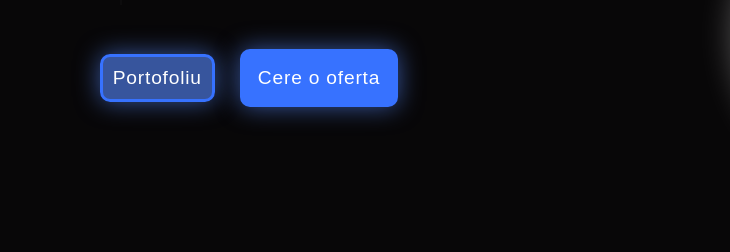
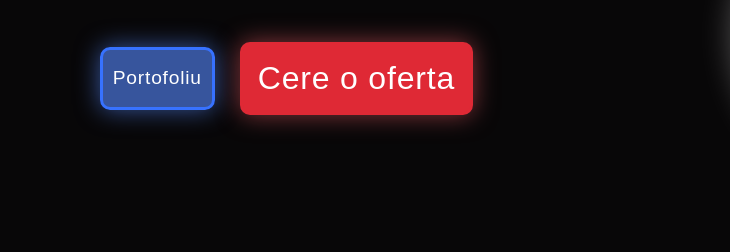
Before and after one commit to ItsWaferz/portofolio, a plain HTML site: page index.html in a window 1280 px wide. In both pictures the pointer is over the button "Cere o oferta". Shown: the part 364-616 px from the top of the page, 0-730 px from the left. Drawn offline with Linux system fonts and the light colour scheme; some packages are replaced by stand-ins of ours; grey boxes are pictures that could not be loaded; a script that the page names is missing.

Commit message:
Update index.css

```diff
--- a/styles/index.css
+++ b/styles/index.css
@@ -273,7 +273,7 @@ h1 {
 }
 
 form button,
-.butoane a:nth-child(3) button{
+.butoane a:nth-child(2) button{
     margin: 50px 5px;
     font-size: 2rem;
     padding: 10px;
@@ -287,8 +287,8 @@ form button,
 
 form button:active,
 form button:hover,
-.butoane a:nth-child(3) button:active,
-.butoane a:nth-child(3) button:hover {
+.butoane a:nth-child(2) button:active,
+.butoane a:nth-child(2) button:hover {
     background-color: var(--action);
     padding: 15px;
     margin: 45px 0px;
@@ -634,4 +634,5 @@ form button:hover {
         height: 100%;
         width: auto;
     }
+
 }
```
